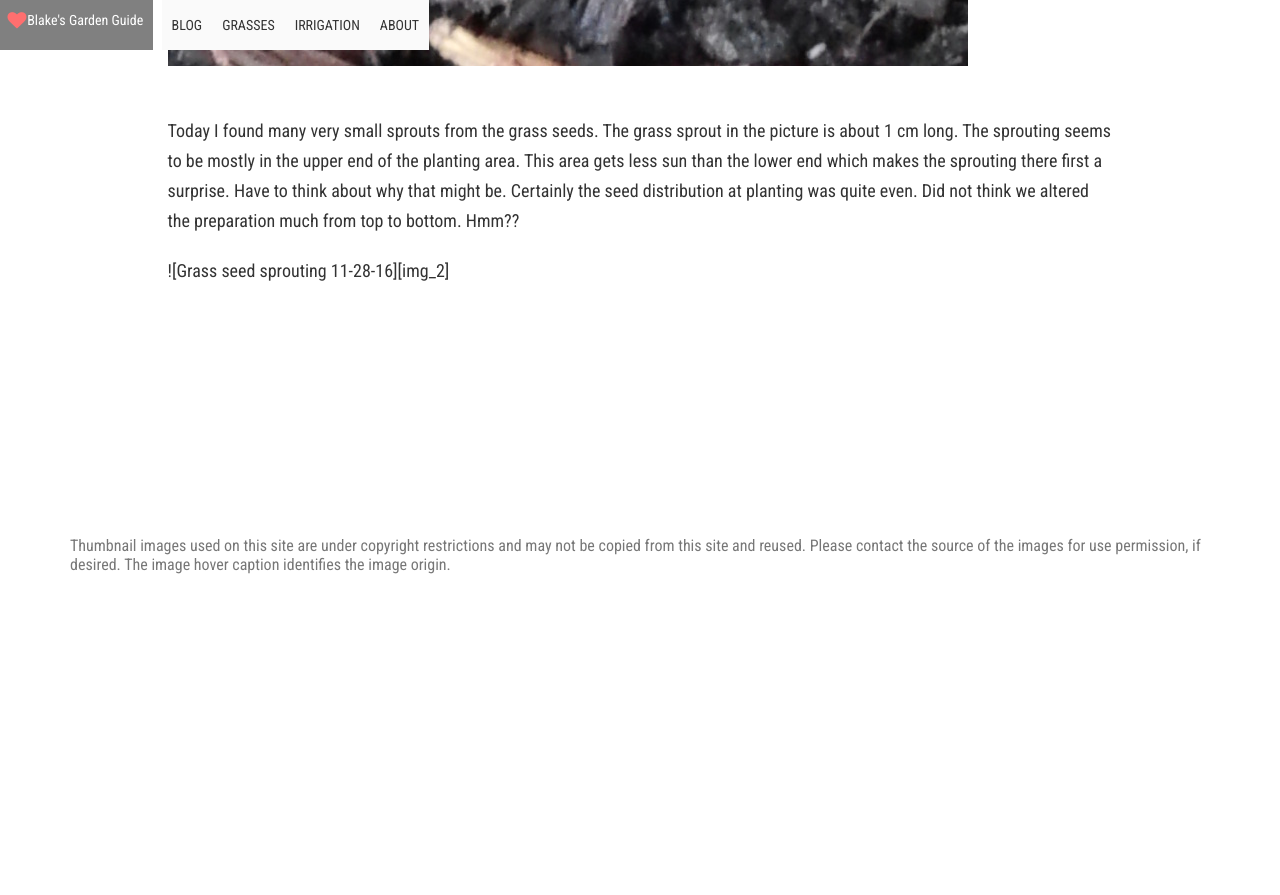
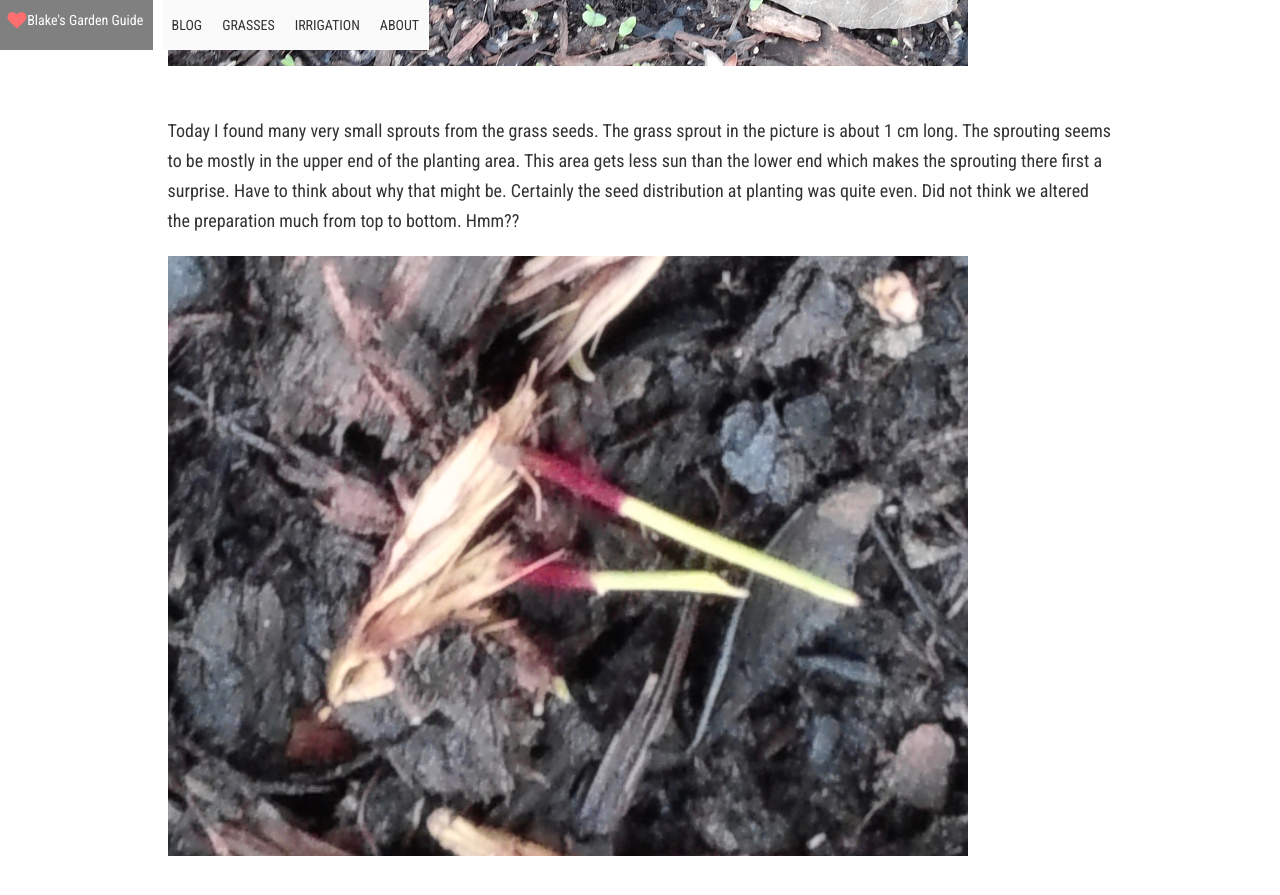
Before and after one commit to BlackLakeSoftware/bg_guide, a Jekyll site: the page built from _posts/2016-11-28-seeds-are-sprouting.md, in a window 1280 px wide and 900 px high, scrolled down 814 px. Shown: the top 895 px of the window. Built offline with Jekyll 4.4.1, drawn with Linux system fonts in a browser that asks for light colours; nearby versions of some CDN libraries; before the commit the page ends 1408 px from its top, so only the background shows below that.

Commit message:
Fix incorrect image display

```diff
--- a/_posts/2016-11-28-seeds-are-sprouting.md
+++ b/_posts/2016-11-28-seeds-are-sprouting.md
@@ -19,5 +19,5 @@ Today I found many very small sprouts from the grass seeds. The grass sprout in
 <br><br>
 
 
-[img_1]: /assets/post_images/2016-11-28-seeds-are-sprouting/grass-sprouts-11-28.jpg
-[img_1]: /assets/post_images/2016-11-28-seeds-are-sprouting/grass-sprouts-11-28.jpg
+[img_1]: /assets/post_images/2016-11-28-seeds-are-sprouting/wildflower-sprouts-11-26.jpg
+[img_2]: /assets/post_images/2016-11-28-seeds-are-sprouting/grass-sprouts-11-28.jpg
```
